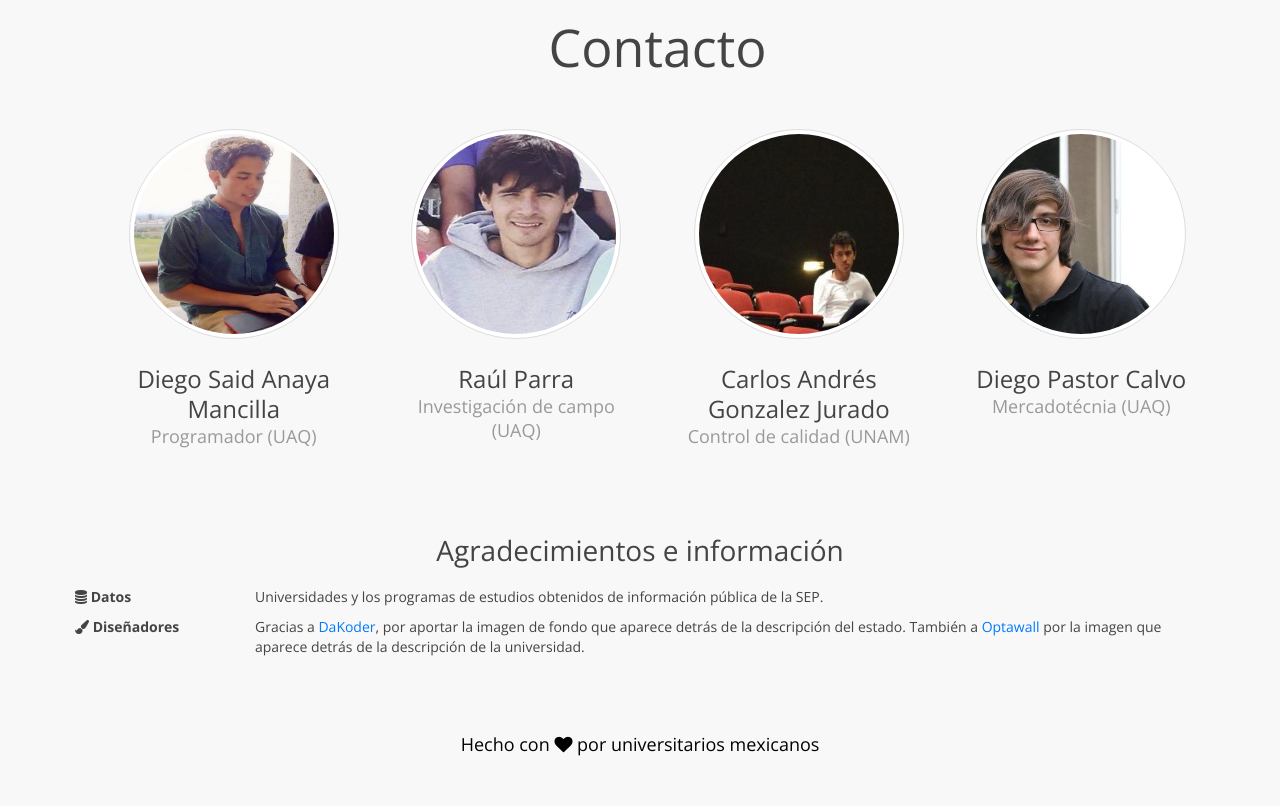
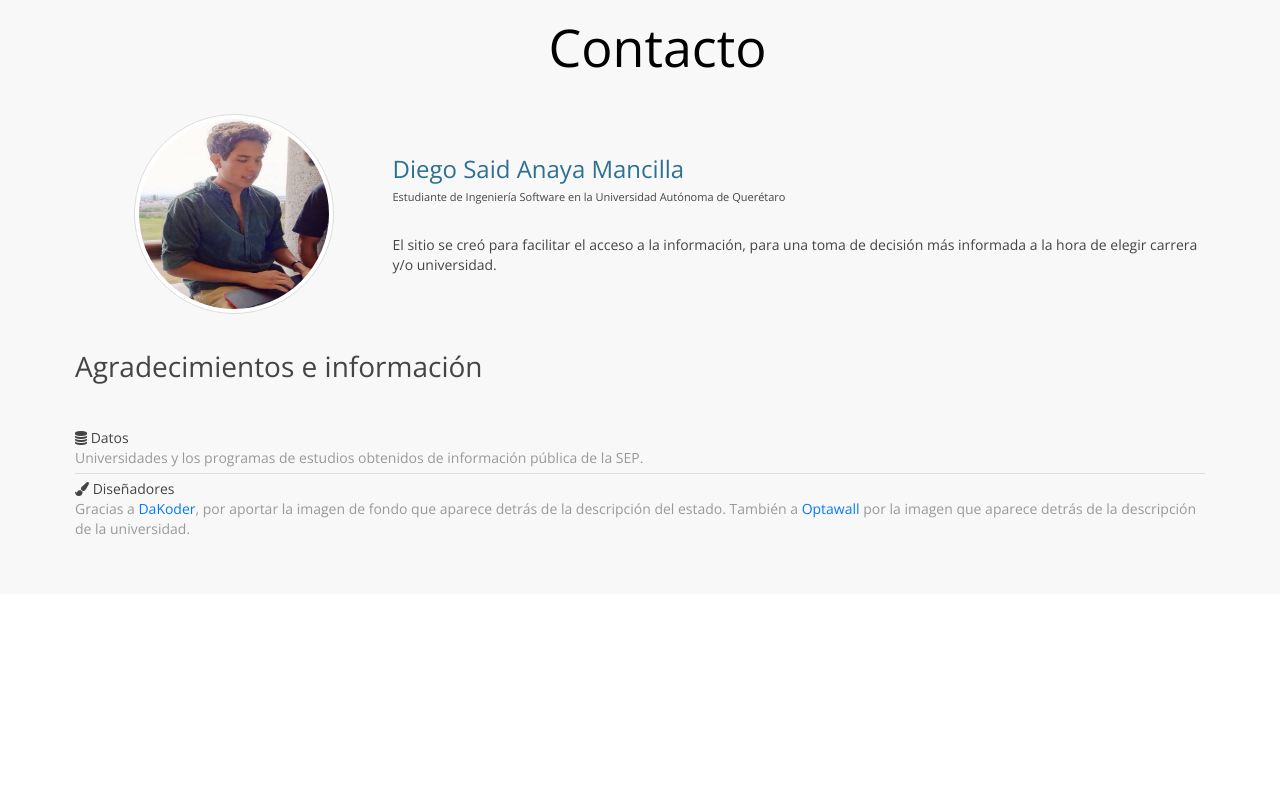
Before and after one commit to redcpp/universidades, a Django app: page /contacto/ in a window 1280 px wide. Shown: the part 60-866 px from the top of the page. After the commit the page ends 595 px from the top, so only its background shows below. Run offline with Django 3.2, Linux system fonts and the light colour scheme; some libraries are stand-ins or nearby versions.

Commit message:
PreBootstrap

```diff
--- a/unsearch/templates/unsearch/contacto.html
+++ b/unsearch/templates/unsearch/contacto.html
@@ -11,94 +11,32 @@
 <div class="uk-container uk-container-center uk-margin-top">
 	<div class="uk-grid" data-uk-grid-margin>
 		<div class="uk-width-1-1 uk-text-center">
-			<h1 class="uk-heading-large">Contacto</h1>
+			<h1 class="uk-heading-large fn-black">Contacto</h1>
 		</div>
 	</div>
 
-	<div class="uk-grid uk-grid-width-medium-1-2 uk-grid-width-large-1-4 uk-margin-large-top uk-margin-large-bottom" data-uk-grid-margin>
-		<div class="uk-text-center">
-			<div class="uk-thumbnail uk-overlay-hover uk-border-circle">
-				<figure class="uk-overlay">
-					<img class="uk-border-circle contacto-img" src="{% static "img/diego.jpg" %}" alt="">
-					<figcaption class="uk-overlay-panel uk-overlay-background uk-flex uk-flex-center uk-flex-middle uk-text-center uk-border-circle">
-					<div>
-						<a href="" class="uk-icon-button uk-icon-facebook"></a>
-						<a href="" class="uk-icon-button uk-icon-twitter"></a>
-						<a href="" class="uk-icon-button uk-icon-google-plus"></a>
-					</div>
-					</figcaption>
-				</figure>
-			</div>
-			<h2 class="uk-margin-bottom-remove">Diego Said Anaya Mancilla</h2>
-			<p class="uk-text-large uk-margin-top-remove uk-text-muted">Programador (UAQ)</p>
+	<div class="uk-grid uk-flex-middle" data-uk-grid-margin="">
+		<div class="uk-width-medium-1-4 uk-row-first fn-center">
+			<div class="uk-panel"><img class="uk-border-circle uk-thumbnail contacto-img" src="{% static "img/diego.jpg" %}" alt="Placeholder"></div>
 		</div>
-
-		<div class="uk-text-center">
-			<div class="uk-thumbnail uk-overlay-hover uk-border-circle">
-				<figure class="uk-overlay">
-					<img class="uk-border-circle contacto-img" src="{% static "img/raul.jpg" %}" alt="">
-					<figcaption class="uk-overlay-panel uk-overlay-background uk-flex uk-flex-center uk-flex-middle uk-text-center uk-border-circle">
-					<div>
-						<a href="" class="uk-icon-button uk-icon-facebook"></a>
-						<a href="" class="uk-icon-button uk-icon-twitter"></a>
-						<a href="" class="uk-icon-button uk-icon-google-plus"></a>
-					</div>
-					</figcaption>
-				</figure>
-			</div>
-			<h2 class="uk-margin-bottom-remove">Raúl Parra</h2>
-			<p class="uk-text-large uk-margin-top-remove uk-text-muted">Investigación de campo (UAQ)</p>
-		</div>
-
-		<div class="uk-text-center">
-			<div class="uk-thumbnail uk-overlay-hover uk-border-circle">
-				<figure class="uk-overlay">
-					<img class="uk-border-circle contacto-img" src="{% static "img/carlos.jpg" %}" alt="">
-					<figcaption class="uk-overlay-panel uk-overlay-background uk-flex uk-flex-center uk-flex-middle uk-text-center uk-border-circle">
-					<div>
-						<a href="" class="uk-icon-button uk-icon-facebook"></a>
-						<a href="" class="uk-icon-button uk-icon-twitter"></a>
-						<a href="" class="uk-icon-button uk-icon-google-plus"></a>
-					</div>
-					</figcaption>
-				</figure>
-			</div>
-			<h2 class="uk-margin-bottom-remove">Carlos Andrés Gonzalez Jurado</h2>
-			<p class="uk-text-large uk-margin-top-remove uk-text-muted">Control de calidad (UNAM)</p>
-		</div>
-
-		<div class="uk-text-center">
-			<div class="uk-thumbnail uk-overlay-hover uk-border-circle">
-				<figure class="uk-overlay">
-					<img class="uk-border-circle contacto-img" src="{% static "img/pastor.jpg" %}" alt="">
-					<figcaption class="uk-overlay-panel uk-overlay-background uk-flex uk-flex-center uk-flex-middle uk-text-center uk-border-circle">
-					<div>
-						<a href="" class="uk-icon-button uk-icon-facebook"></a>
-						<a href="" class="uk-icon-button uk-icon-twitter"></a>
-						<a href="" class="uk-icon-button uk-icon-google-plus"></a>
-					</div>
-					</figcaption>
-				</figure>
-			</div>
-			<h2 class="uk-margin-bottom-remove">Diego Pastor Calvo</h2>
-			<p class="uk-text-large uk-margin-top-remove uk-text-muted">Mercadotécnia (UAQ)</p>
+		<div class="uk-width-medium-3-4 uk-flex-middle">
+			<h2 class="mb-5 uk-text-primary">Diego Said Anaya Mancilla</h2>
+			<div class="uk-text-small mb-30">Estudiante de Ingeniería Software en la Universidad Autónoma de Querétaro</div>
+			<p>El sitio se creó para facilitar el acceso a la información, para una toma de decisión más informada a la hora de elegir carrera y/o universidad.</p>
 		</div>
 	</div>
 
 
 	<div class="pt-40 pb-40">
-		<h3 class="fn-28 uk-margin-bottom fn-center">Agradecimientos e información</h3>
-		<dl class="uk-description-list-horizontal">
-			<div class="mt-10"></div>
+		<h3 class="fn-28 uk-margin-large-bottom">Agradecimientos e información</h3>
+		<dl class="uk-description-list-line">
 			<dt><i class="uk-icon-database"></i> Datos</dt>
 			<dd>Universidades y los programas de estudios obtenidos de información pública de la SEP.</dd>
 
-			<div class="mt-10"></div>
 			<dt><i class="uk-icon-paint-brush"></i> Diseñadores</dt>
 			<dd>Gracias a <a href="http://dakoder.deviantart.com/art/MinFlat-Dark-Material-Design-Wallpaper-4K-509845098">DaKoder</a>, por aportar la imagen de fondo que aparece detrás de la descripción del estado. También a <a href="http://www.optawall.com/profile/1/">Optawall</a> por la imagen que aparece detrás de la descripción de la universidad.</dd>
 		</dl>
 	</div>
 
 </div>
-<h3 class="uk-text-large fn-center pt-20 pb-50 uk-margin-remove fn-black">Hecho con <i class="uk-icon-heart"></i> por universitarios mexicanos</h3>
 {% endblock content %}
--- a/unsearch/templates/unsearch/estado.html
+++ b/unsearch/templates/unsearch/estado.html
@@ -38,8 +38,8 @@
 
 <div class="bloque-contenido" id="lista-universidades">
 {% for tipo in tipo_list %}
-	<div class="mb-50 mt-20">
-		<h3 class="fn-36 lh-36 mb-20 fn-black">{{tipo.grouper}}</h3>
+	<div class="mb-50 mt-30">
+		<h3 class="fn-36 lh-36 mb-20 fn-black fn-center">{{tipo.grouper}}</h3>
 		<div class="uk-flex uk-flex-middle uk-flex-wrap uk-flex-wrap-space-around">
 		{% for universidad in tipo.list %}
 			<a class="uk-width-medium-1-2 uk-width-small-1-1 uni" href="{% url 'unsearch:universidad' pk=universidad.pk %}">
```
Also changed, not shown: unsearch/templates/unsearch/busqueda_estado.html (+41 -14 lines).
